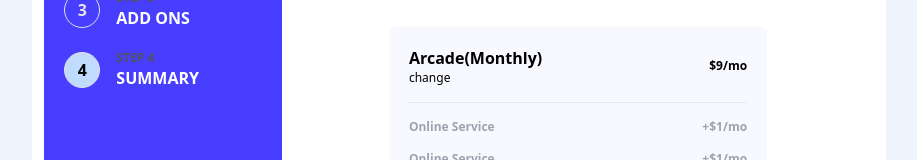
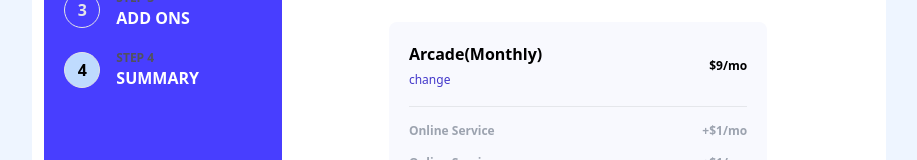
Before and after one commit to Samn1ce/Multi-step-form, a React (Vite) app in the folder form/: page /summary in a window 1280 px wide. Shown: the part 262-422 px from the top of the page, without its empty margins (181-1098 px from the left). Built offline with nearby package versions, Linux system fonts and the light colour scheme.

Commit message:
fixed errors

```diff
--- a/form/src/Components/SelectPlan.jsx
+++ b/form/src/Components/SelectPlan.jsx
@@ -70,8 +70,8 @@
                             <div>
                                 <h5 className="font-bold text-indigo-800">{plan.title}</h5>
                                 <p className="text-xs text-gray-400 font-bold">${duration === 1 ? plan.yearly : plan.monthly}</p>
+                                <p className={`text-xs ${duration === 1 ? 'block' : 'hidden'}`}>2 Months free</p>
                             </div>
-                            <p className={`text-xs ${duration === 1 ? 'block' : 'hidden'}`}>2 Months free</p>
                         </div>
                     ))}
                 </div>
--- a/form/src/Components/Summary.jsx
+++ b/form/src/Components/Summary.jsx
@@ -1,3 +1,5 @@
+import { NavLink } from "react-router-dom";
+
 function Summary() {
 
     return (
@@ -12,7 +14,7 @@
                     <div className="flex justify-between items-center">
                         <div>
                             <p className="font-bold">Arcade(Monthly)</p>
-                            <p className="text-xs">change</p>
+                            <NavLink to="/select-plan" className="text-xs text-indigo-700 hover:underline">change</NavLink>
                         </div>
                         <p className="text-xs font-semibold">$9/mo</p>
                     </div>
```
